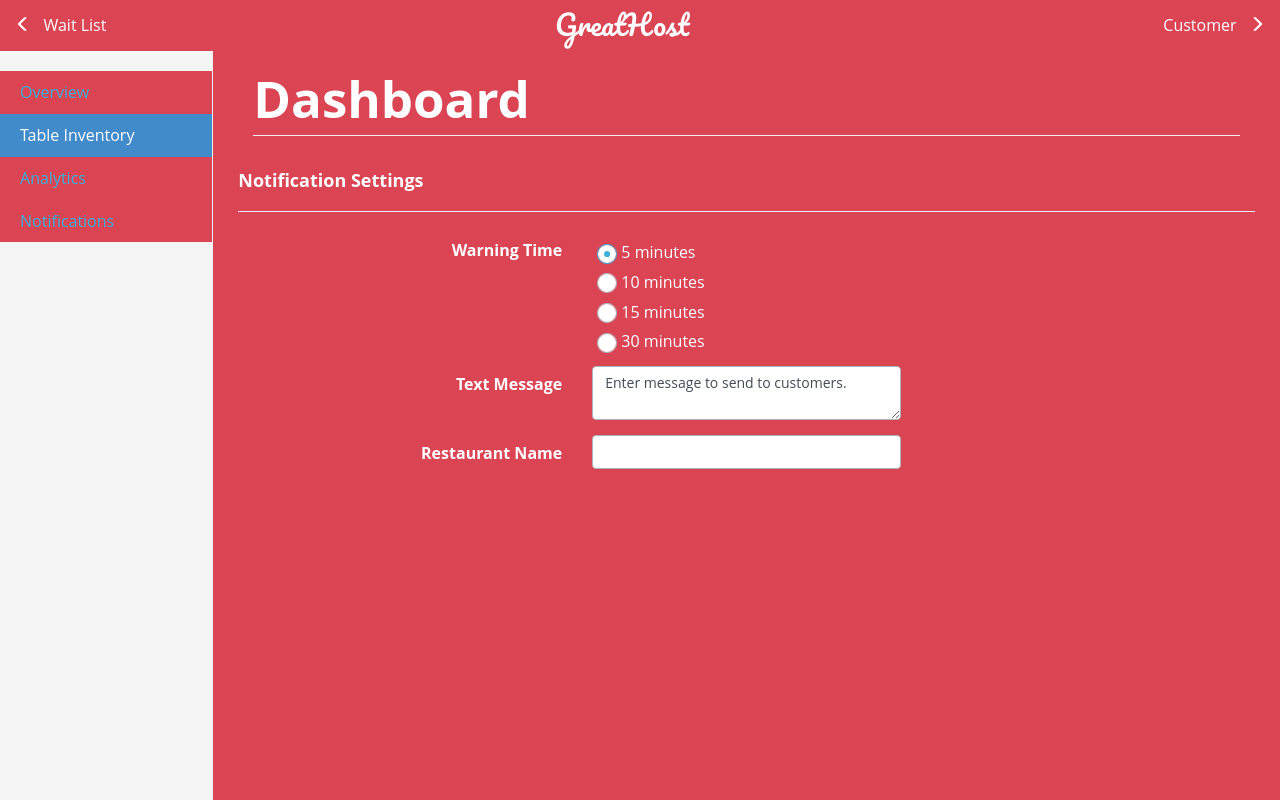
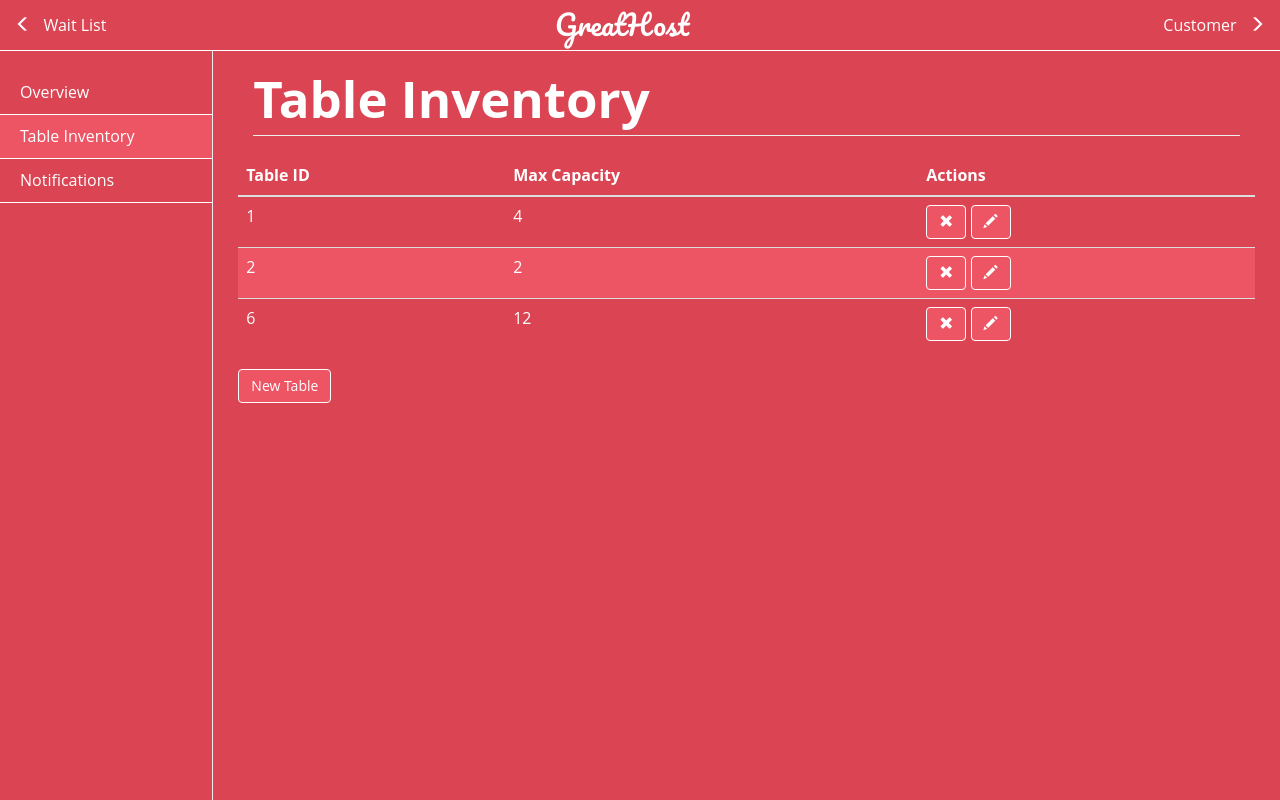
Before and after one commit to jeffbayes/greathost, a Flask app: page /admin/tables in a window 1280 px wide. Run offline with Flask 2, Linux system fonts and the light colour scheme; some libraries are stand-ins or nearby versions.

Commit message:
admin mmostly done

```diff
--- a/static/css/custom.css
+++ b/static/css/custom.css
@@ -29,11 +29,16 @@
   background-color: #DA4453;
 }
 
+.navbar {
+  border-bottom: 1px solid #FFF;
+}
+
 .navbar-inverse .navbar-text {
   color: #FFF;
 }
 .navbar-inverse .navbar-nav > li > a {
   color: #FFF;
+  border-bottom: none;
 }
 .navbar-inverse .navbar-nav > li > a:hover,
 .navbar-inverse .navbar-nav > li > a:focus {
@@ -61,7 +66,7 @@
   color: #FFF;
   width: 300px;
   border: none;
-  border-bottom: 1px solid #FFF;;
+  border-bottom: 1px solid #FFF;
 }
 
 .nav-tabs > li.active > a,
@@ -84,3 +89,25 @@
   color: #000;
   border: 1px solid #FFF !important;
 }
+
+
+.nav-sidebar > .active > a, .nav-sidebar > .active > a:hover, .nav-sidebar > .active > a:focus {
+  background-color: #ED5565 !important;
+}
+
+a {
+  color: #FFF;
+}
+
+.nav-sidebar > li > a {
+  border-bottom: 1px solid white;
+}
+
+.sidebar {
+  background-color: #DA4453 !important;
+}
+
+.nav > li > a:focus, .nav > li > a:hover {
+  background-color: #ED5565;
+  color: #FFF;
+}
--- a/templates/admin-analytics.html
+++ b/templates/admin-analytics.html
@@ -77,15 +77,13 @@
           </ul> -->
         </div>
         <div class="col-sm-9 col-sm-offset-3 col-md-10 col-md-offset-2 main">
-          <h1 class="page-header">Dashboard</h1>
+          <h1 class="page-header">Analytics</h1>
 
           <form class="form-horizontal">
           <fieldset>
 
           <!-- Multiple Radios -->
             <div class="form-group">
-                <h5>Notification Settings</h5>
-                <hr>
               <label class="col-md-4 control-label" for="radios">Warning Time</label>
               <div class="col-md-4">
               <div class="radio">
--- a/templates/admin-tables.html
+++ b/templates/admin-tables.html
@@ -60,7 +60,7 @@
           <ul class="nav nav-sidebar">
             <li><a href="/admin">Overview <span class="sr-only">(current)</span></a></li>
             <li class="active"><a href="/admin/tables">Table Inventory</a></li>
-            <li><a href="/admin/analytics">Analytics</a></li>
+            <!-- <li><a href="/admin/analytics">Analytics</a></li> -->
             <li><a href="/admin/notifications">Notifications</a></li>
           </ul>
  <!--          <ul class="nav nav-sidebar">
@@ -77,63 +77,51 @@
           </ul> -->
         </div>
         <div class="col-sm-9 col-sm-offset-3 col-md-10 col-md-offset-2 main">
-          <h1 class="page-header">Dashboard</h1>
+          <h1 class="page-header">Table Inventory</h1>
 
-          <form class="form-horizontal">
-  <fieldset>
+          <div class="row">
+              <table class="table">
+                <thead>
+                  <th>Table ID</th>
+                  <th>Max Capacity</th>
+                  <th>Actions</th>
+                </thead>
+                <tbody>
 
-  <!-- Multiple Radios -->
-  <div class="form-group">
-      <h5>Notification Settings</h5>
-      <hr>
-    <label class="col-md-4 control-label" for="radios">Warning Time</label>
-    <div class="col-md-4">
-    <div class="radio">
-      <label for="radios-0">
-        <input type="radio" name="radios" id="radios-0" value="5" checked="checked">
-        5 minutes
-      </label>
-  	</div>
-    <div class="radio">
-      <label for="radios-1">
-        <input type="radio" name="radios" id="radios-1" value="10">
-        10 minutes
-      </label>
-  	</div>
-    <div class="radio">
-      <label for="radios-2">
-        <input type="radio" name="radios" id="radios-2" value="15">
-        15 minutes
-      </label>
-  	</div>
-    <div class="radio">
-      <label for="radios-3">
-        <input type="radio" name="radios" id="radios-3" value="30">
-        30 minutes
-      </label>
-  	</div>
-    </div>
-  </div>
+                  <tr>
+                    <td>1</td>
+                    <td>4</td>
+                    <td>
+                      <button type="button" class="btn btn-default"><span id="remove" class="glyphicon glyphicon-remove"></span></button>
+                      <button type="button" class="btn btn-default"><span id="notify" class="glyphicon glyphicon-pencil"></span></button>
+                    </td>
+                  </tr>
 
-  <!-- Textarea -->
-  <div class="form-group">
-    <label class="col-md-4 control-label" for="textMessage">Text Message</label>
-    <div class="col-md-4">
-      <textarea class="form-control" id="textMessage" name="textMessage">Enter message to send to customers.</textarea>
-    </div>
-  </div>
+                  <tr>
+                    <td>2</td>
+                    <td>2</td>
+                    <td>
+                      <button type="button" class="btn btn-default"><span id="remove" class="glyphicon glyphicon-remove"></span></button>
+                      <button type="button" class="btn btn-default"><span id="notify" class="glyphicon glyphicon-pencil"></span></button>
+                    </td>
+                  </tr>
 
-  <!-- Text input-->
-<div class="form-group">
-  <label class="col-md-4 control-label" for="restaurantName">Restaurant Name</label>
-  <div class="col-md-4">
-  <input id="restaurantName" name="restaurantName" type="text" placeholder="" class="form-control input-md" required="">
+                  <tr>
+                    <td>6</td>
+                    <td>12</td>
+                    <td>
+                      <button type="button" class="btn btn-default"><span id="remove" class="glyphicon glyphicon-remove"></span></button>
+                      <button type="button" class="btn btn-default"><span id="notify" class="glyphicon glyphicon-pencil"></span></button>
+                    </td>
+                  </tr>
 
-  </div>
-</div>
+                </tbody>
+              </table>
 
-  </fieldset>
-  </form>
+              <button class="btn btn-default">New Table</button>
+            </div> <!-- Row -->
+
+
 
 
 
```
Also changed, not shown: templates/admin-notifications.html (+3 -6 lines), templates/admin-overview.html (+10 -40 lines), static/bootflat/check_flat/default.png.
